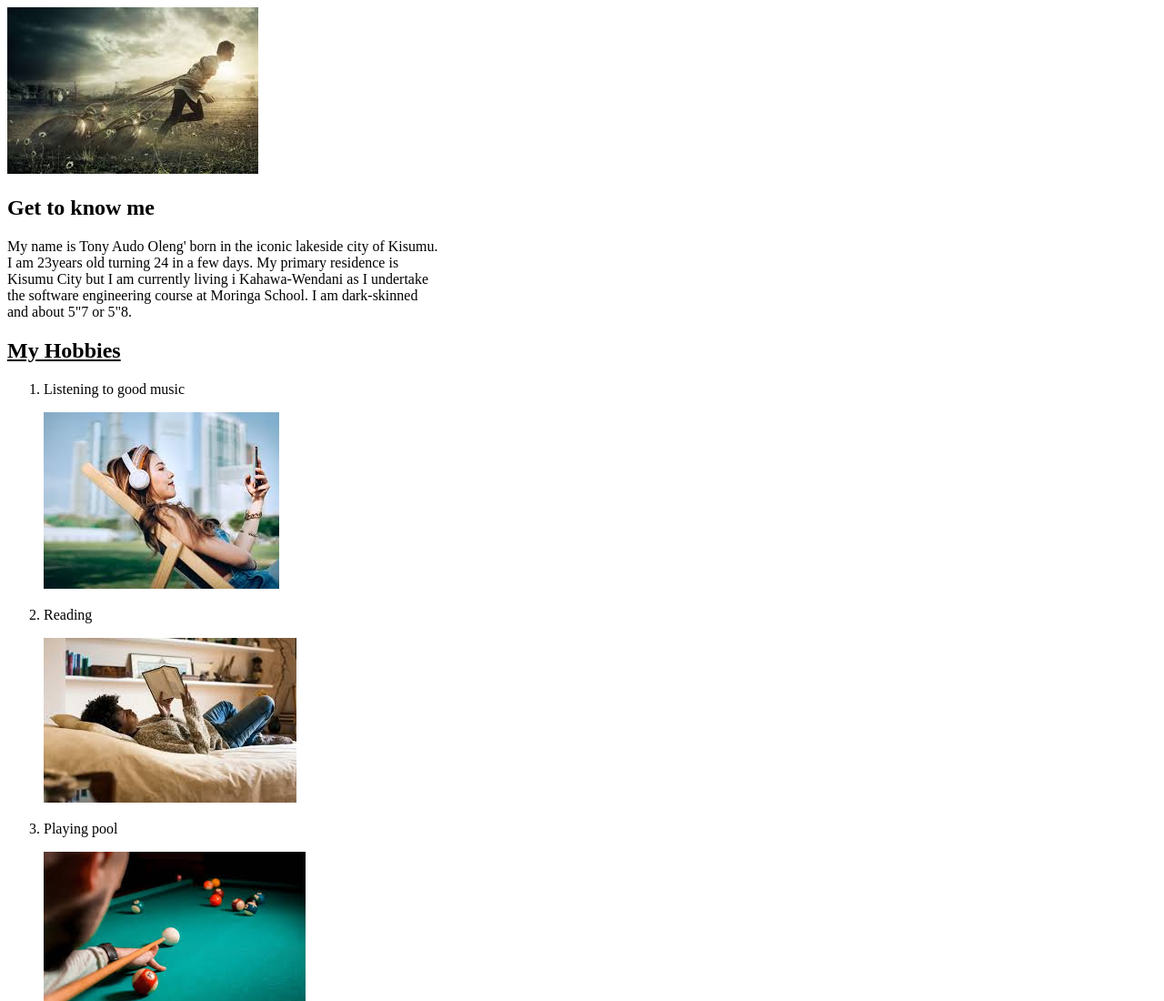
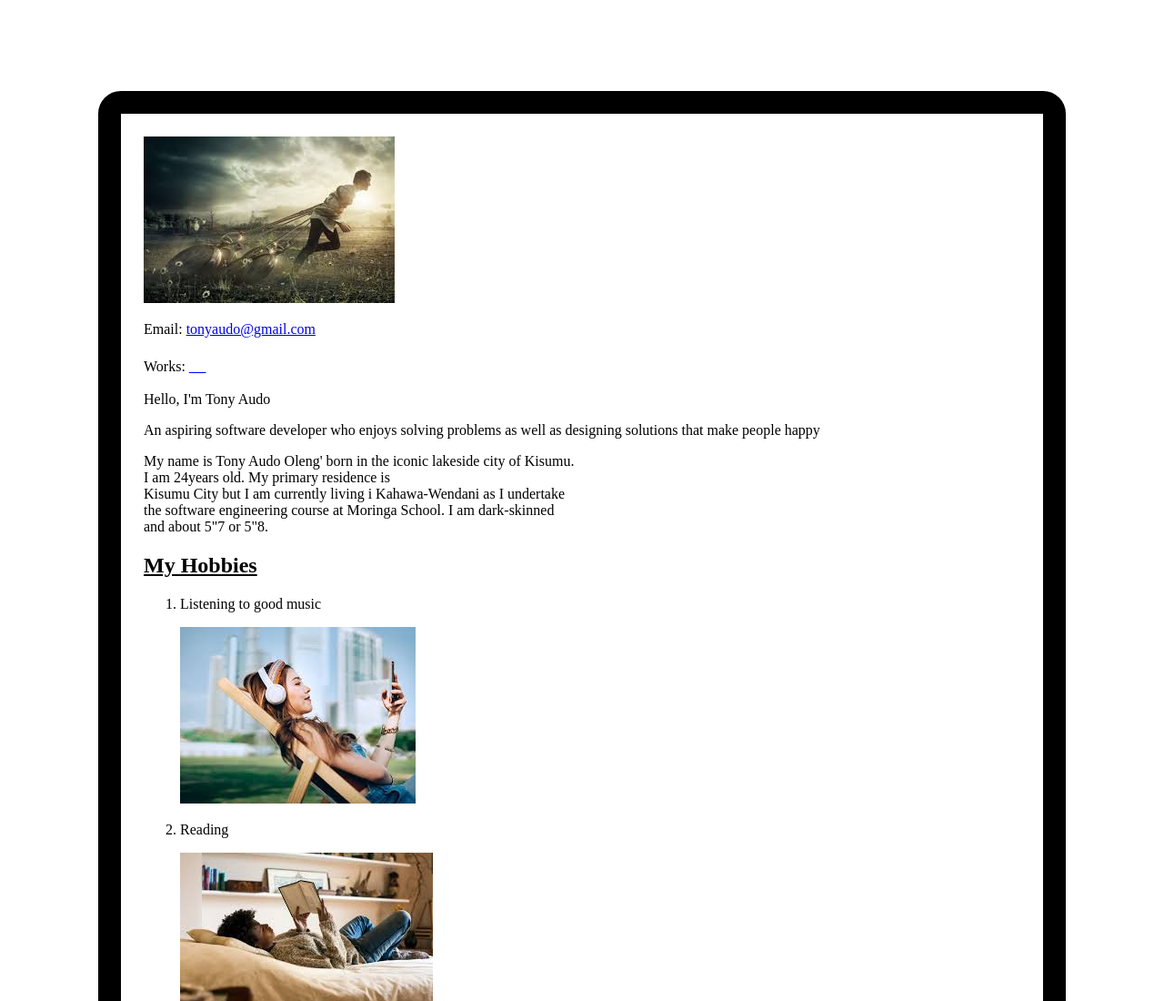
Before and after one commit to tony-g30/portfolio, a plain HTML site: page index.html in a window 1280 px wide. Shown: the top 1100 px of the page at 91% size. Drawn offline with Linux system fonts and the light colour scheme.

Commit message:
first commit of portfolio incorporating css elements

```diff
--- a/index.html
+++ b/index.html
@@ -4,22 +4,34 @@
 <head>
     <meta charset="UTF-8">
     <meta name="viewport" content="width=device-width, initial-scale=1.0">
-    <title>Tony Audo</title>
+    <title>My Portfolio</title>
+    <link rel="stylesheet" href="styles.css">
 </head>
 <body>
     <!-- SECTION 1-->
 
-    <header>
+<div class="main_container">
+    <div>
         <img src="download.jpeg" alt="myself">
-    </header>
+    </div>
+    <div>
+        <p>
+            Email: <a href="mailto: tonyaudo@gmail.com">tonyaudo@gmail.com</a>
+        </p>
+        <p>
+            Works: <a href="https://github.com/tony-g30"><i style="font-size:24px" class=:"fab">&#xf09b;</i></a>
+        </p>
+    </div>
+
 
     <!-- SECTION 2 -->
 
     <section>
-        <h1>Get to know me </h1>
+        <p class="name">Hello, I'm Tony Audo</p>
+        <p>An aspiring software developer who enjoys solving problems as well as designing solutions that make people happy</p>
         <p>
             My  name is Tony Audo Oleng' born in the iconic lakeside city of Kisumu.<br>
-            I am 23years old turning 24 in a few days. My primary residence is<br>
+            I am 24years old. My primary residence is<br>
             Kisumu City but I am currently living i Kahawa-Wendani as I undertake<br>
             the software engineering course at Moringa School. I am dark-skinned<br>
             and about 5"7 or 5"8.
@@ -79,7 +91,7 @@
     <footer>
             <h2 size="10px" align="center">&#128514;</h2>
     </footer>
-
+</div>
 
 </body>
 </html>
--- /dev/null
+++ b/styles.css
@@ -0,0 +1,8 @@
+.main_container{
+    margin:100px;
+    border-style:solid;
+    border-width:25px;
+    padding: 25px;
+    border-radius: 25px;
+
+}
```
